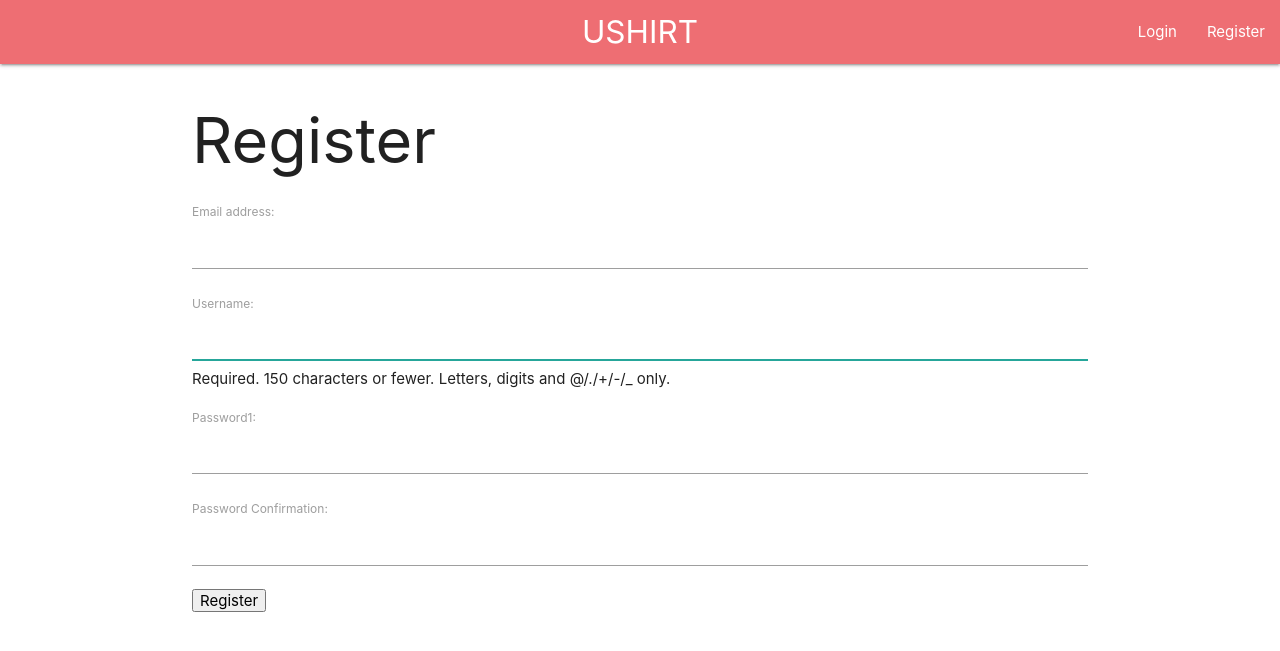
After one commit to Zaidcoll/Project4, a Django app: page /register in a window 1280 px wide. The commit adds this page. Shown: the top 651 px of the page. Run offline with Django 3.2, Linux system fonts and the light colour scheme.

Commit message:
Added functional registration with validation

```diff
--- a/ProjectManagement/urls.py
+++ b/ProjectManagement/urls.py
@@ -15,12 +15,13 @@ Including another URLconf
 """
 from django.contrib import admin
 from django.urls import path
-from accounts.views import index, logout , login , profile
+from accounts.views import index, logout , login , profile , register
 
 urlpatterns = [
     path('admin/', admin.site.urls),
     path('',index, name = 'index'),
     path('logout',logout, name = 'logout'),
     path('login',login, name = 'login'),
-    path('profile',profile, name = 'profile')
+    path('profile',profile, name = 'profile'),
+    path('register',register, name ='register')
 ]
--- a/accounts/forms.py
+++ b/accounts/forms.py
@@ -1,5 +1,41 @@
 from django import forms
+from django.contrib.auth.models import User
+from django.contrib.auth.forms import UserCreationForm
+from django.core.exceptions import ValidationError
+from .models import MyUser
+from django.contrib.auth import get_user_model
+
 
 class UserLoginForm(forms.Form):
     username = forms.CharField()
     password = forms.CharField(widget=forms.PasswordInput)
+
+
+#USer Registration
+class UserRegistrationForm(UserCreationForm):
+    password1 = forms.CharField(widget=forms.PasswordInput)
+    password2 = forms.CharField(label ="Password Confirmation", widget=forms.PasswordInput)
+
+    def clean_email(self):
+        User = get_user_model()
+        email = self.cleaned_data.get('email') #1
+        username = self.cleaned_data.get('username')
+        # check if the email is unique, using the Django ORM
+        if User.objects.filter(email=email):
+            raise forms.ValidationError('Email address must be unique')
+        return email
+
+    def clean_password2(self):
+        password1 = self.cleaned_data.get('password1')
+        password2 = self.cleaned_data.get('password2')
+        if not password1 or not password2:
+            raise ValidationError("Please confirm your password")
+        if password1 != password2:
+            raise ValidationError("Passwords must match")
+        return password2
+
+
+
+    class Meta:
+        model = MyUser
+        fields = ['email','username','password1','password2']
--- a/accounts/templates/accounts/index.html
+++ b/accounts/templates/accounts/index.html
@@ -1,6 +1,6 @@
 {% extends 'base.html'%}
 {%block content%}
     <div class="container">
-        <h1>Hello World 1</h1>
+        <h1>Hello World </h1>
     </div>
 {%endblock%}
--- /dev/null
+++ b/accounts/templates/accounts/register.html
@@ -0,0 +1,11 @@
+{%extends 'base.html'%}
+{%block content%}
+<div class="container">
+    <h1>Register</h1>
+    <form method ='POST'>
+        {% csrf_token %}
+        {{ form.as_p }}
+        <input type = 'submit' value = 'Register'/>
+    </form>
+</div>
+{%endblock%}
--- a/accounts/views.py
+++ b/accounts/views.py
@@ -1,6 +1,6 @@
 from django.shortcuts import render,redirect, reverse, HttpResponse
 from django.contrib import auth, messages
-from .forms import UserLoginForm
+from .forms import UserLoginForm, UserRegistrationForm
 #import the login required annotation
 from django.contrib.auth.decorators import login_required
 
@@ -37,3 +37,27 @@ def login(request):
 @login_required
 def profile(request):
     return HttpResponse('Profile')
+
+def register(request):
+    if request.method == "POST":
+        form = UserRegistrationForm(request.POST)
+        if form.is_valid():
+            form.save()
+            #check if username and password matches
+            user = auth.authenticate(username=request.POST['username'],password=request.POST['password1'])
+            if user:
+                #login the user
+                auth.login(user=user,request=request)
+                messages.success(request,"You have registered successfully")
+            else:
+                messages.error(request,'You failed to register')
+            return redirect(reverse('index'))
+        else:
+            return render(request,'accounts/register.html',{
+                'form':form
+            })
+    else:
+        register_form = UserRegistrationForm()
+        return render(request, 'accounts/register.html',{
+            'form':register_form
+        })
--- a/templates/base.html
+++ b/templates/base.html
@@ -15,12 +15,12 @@
             <a href="#" class="brand-logo center ">USHIRT</a>
             <ul id="nav-mobile" class="right hide-on-med-and-down">
                 {% if not user.is_authenticated %}
-                <li><a href="login">Login</a></li>
-                <li><a href="#">Register</a></li>
+                <li><a href="{%url 'login'%}">Login</a></li>
+                <li><a href="{%url 'register'%}">Register</a></li>
                 {%endif%}
                 {% if user.is_authenticated %}
                 <li><a href="{%url 'profile'%}">Profile</a></li>
-                <li><a href="logout">Logout</a></li>
+                <li><a href="{%url 'logout'%}">Logout</a></li>
                 {%endif%}
             </ul>
         </div>
```
